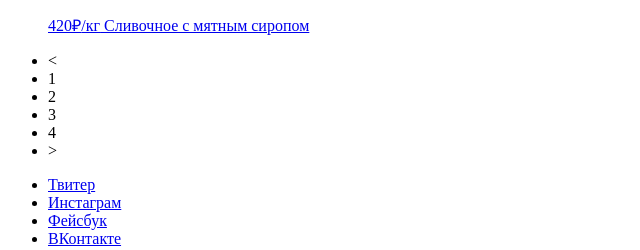
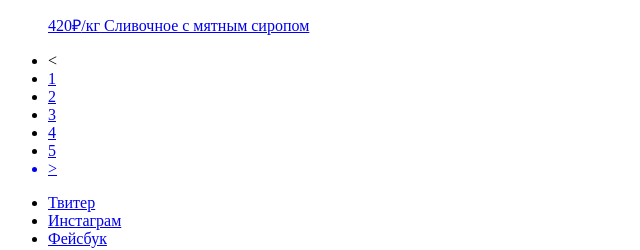
Before and after one commit to MayaInomirskaya/608659-gllacy, a plain HTML site: page inner.html in a window 1280 px wide. Shown: the part 1158-1408 px from the top of the page, without its empty margins (0-640 px from the left). Drawn offline with Linux system fonts and the light colour scheme.

Commit message:
Исправляет код после проверки

```diff
--- a/inner.html
+++ b/inner.html
@@ -134,12 +134,13 @@
 	  		</ul>
 	  	</div>
 	  	<ul class="pagination-list">
-	  		<li class="pagination-item"><</li>
-	  		<li class="pagination-item pagination-item-current">1</li>
-	  		<li class="pagination-item">2</li>
-	  		<li class="pagination-item">3</li>
-	  		<li class="pagination-item">4</li>
-	  		<li class="pagination-item">></li>
+	  		<li class="pagination-item">&lt;</li>
+	  		<li class="pagination-item pagination-item-current"><a href="1.html">1</a></li>
+	  		<li class="pagination-item"><a href="2.html">2</li>
+	  		<li class="pagination-item"><a href="3.html">3</li>
+	  		<li class="pagination-item"><a href="4.html">4</li>
+  			<li class="pagination-item"><a href="5.html">5</li>
+	  		<li class="pagination-item">&gt;</li>
 	  	</ul>
   	</main>
   	<footer class="maiin-footer">
```
Also changed, not shown: index.html (+9 -8 lines).
